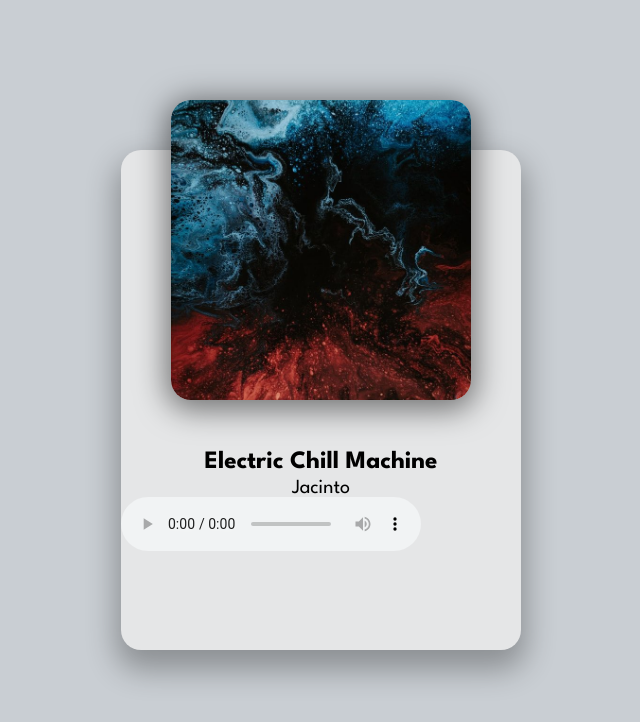
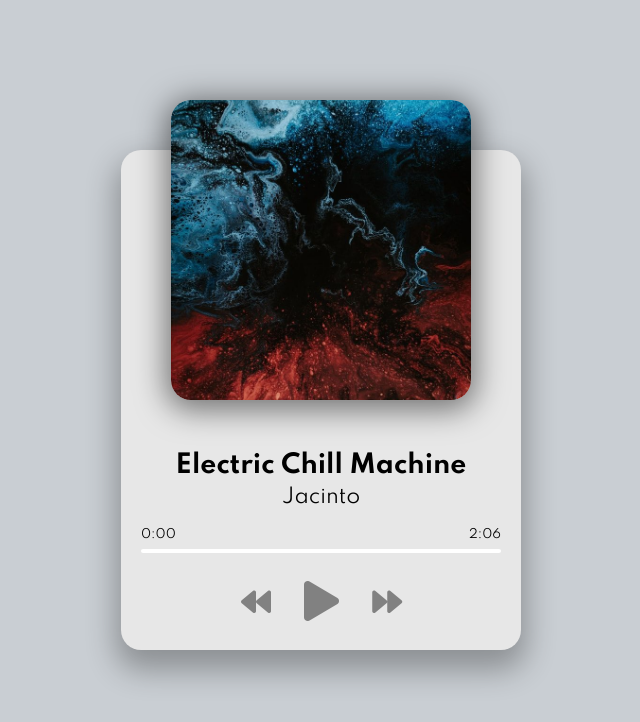
Before and after one commit to Rajesh97266/Music-Player, a plain HTML site: page index.html in a window 1280 px wide. Shown: the whole page, without its empty margins (319-959 px from the left). Drawn offline with Linux system fonts and the light colour scheme.

Commit message:
ui-added

```diff
--- a/index.html
+++ b/index.html
@@ -13,12 +13,27 @@
   </head>
   <body>
     <div class="player-container">
+      <!-- Song -->
       <div class="img-container">
-        <img src="img/jacinto-1.jpg" alt="Album art" />
+        <img src="img/jacinto-1.jpg" alt="Album Art" />
       </div>
       <h2 id="title">Electric Chill Machine</h2>
       <h3 id="artist">Jacinto</h3>
-      <audio src="music/jacinto-1.mp3" controls></audio>
+      <audio src="music/jacinto-1.mp3"></audio>
+      <!-- Progress -->
+      <div class="progress-container" id="progress-container">
+        <div class="progress" id="progress"></div>
+        <div class="duration-wrapper">
+          <span id="current-time">0:00</span>
+          <span id="duration">2:06</span>
+        </div>
+      </div>
+      <!-- Controls -->
+      <div class="player-controls">
+        <i class="fas fa-backward" id="prev" title="Previous"></i>
+        <i class="fas fa-play main-button" id="play" title="Play"></i>
+        <i class="fas fa-forward" id="next" title="Next"></i>
+      </div>
     </div>
     <!-- Script -->
     <script src="script.js"></script>
--- a/style.css
+++ b/style.css
@@ -1,4 +1,6 @@
-@import url("https://fonts.googleapis.com/css2?family=Barlow:ital,wght@0,100;0,200;0,300;0,400;0,500;0,600;0,700;0,800;0,900;1,100;1,200;1,300;1,400;1,500;1,600;1,700;1,800;1,900&family=Bebas+Neue&family=League+Spartan:wght@100..900&family=Nunito:ital,wght@0,200..1000;1,200..1000&family=Poppins:ital,wght@0,100;0,200;0,300;0,400;0,500;0,600;0,700;0,800;0,900;1,100;1,200;1,300;1,400;1,500;1,600;1,700;1,800;1,900&display=swap");
+/* Images created by: https://unsplash.com/@pawel_czerwinski */
+
+@import url("https://fonts.googleapis.com/css?family=Spartan:400,700&display=swap");
 
 html {
   box-sizing: border-box;
@@ -11,22 +13,21 @@ body {
   display: flex;
   justify-content: center;
   align-items: center;
-
-  font-family: League Spartan, sans-serif;
+  font-family: Spartan, sans-serif;
   font-size: 12px;
 }
 
 .player-container {
   height: 500px;
   width: 400px;
-  background-color: #e5e6e7;
+  background: #e7e7e7;
   border-radius: 20px;
   box-shadow: 0 15px 30px 5px rgba(0, 0, 0, 0.3);
 }
 
 .img-container {
+  width: 300px;
   height: 300px;
-  width: 300px;
   position: relative;
   top: -50px;
   left: 50px;
@@ -36,8 +37,8 @@ body {
   height: 100%;
   width: 100%;
   object-fit: cover;
+  border-radius: 20px;
   box-shadow: 0 5px 30px 5px rgba(0, 0, 0, 0.5);
-  border-radius: 20px;
 }
 
 h2 {
@@ -67,8 +68,7 @@ h3 {
   background: #242323;
   border-radius: 5px;
   height: 100%;
-  /* change this to show progress */
-  width: 66%;
+  width: 0%;
   transition: width 0.1s linear;
 }
 
@@ -91,6 +91,12 @@ h3 {
   font-size: 30px;
   color: rgb(129, 129, 129);
   margin-right: 30px;
+  cursor: pointer;
+  user-select: none;
+}
+
+.fas:hover {
+  filter: brightness(80%);
 }
 
 .main-button {
@@ -101,11 +107,9 @@ h3 {
 
 /* Media Query: iPhone (Vertical) */
 @media screen and (max-width: 376px) {
-
-
-.player-container{
-  width: 95vw;
-}
+  .player-container {
+    width: 95vw;
+  }
 
   .img-container {
     left: 29px;
```
